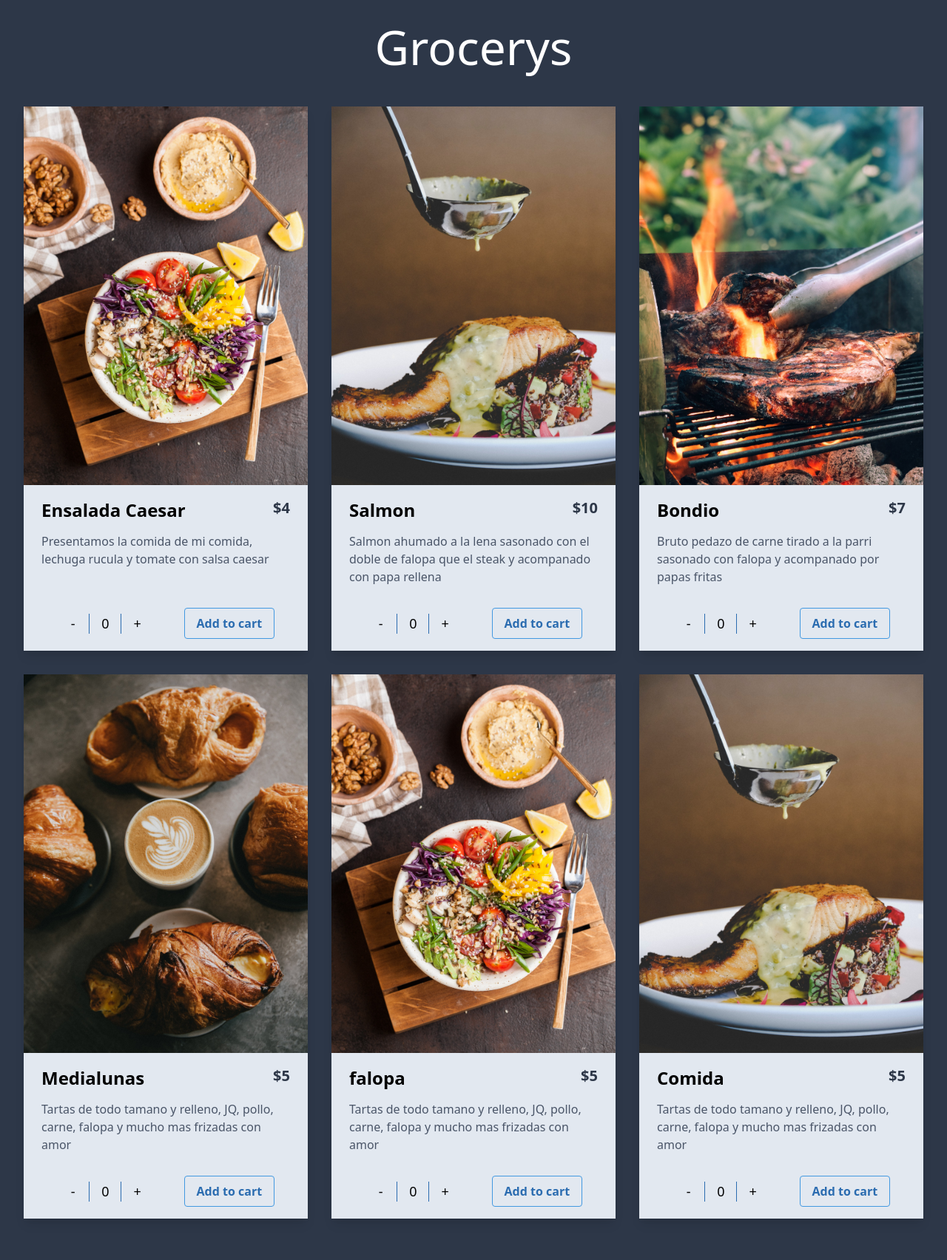
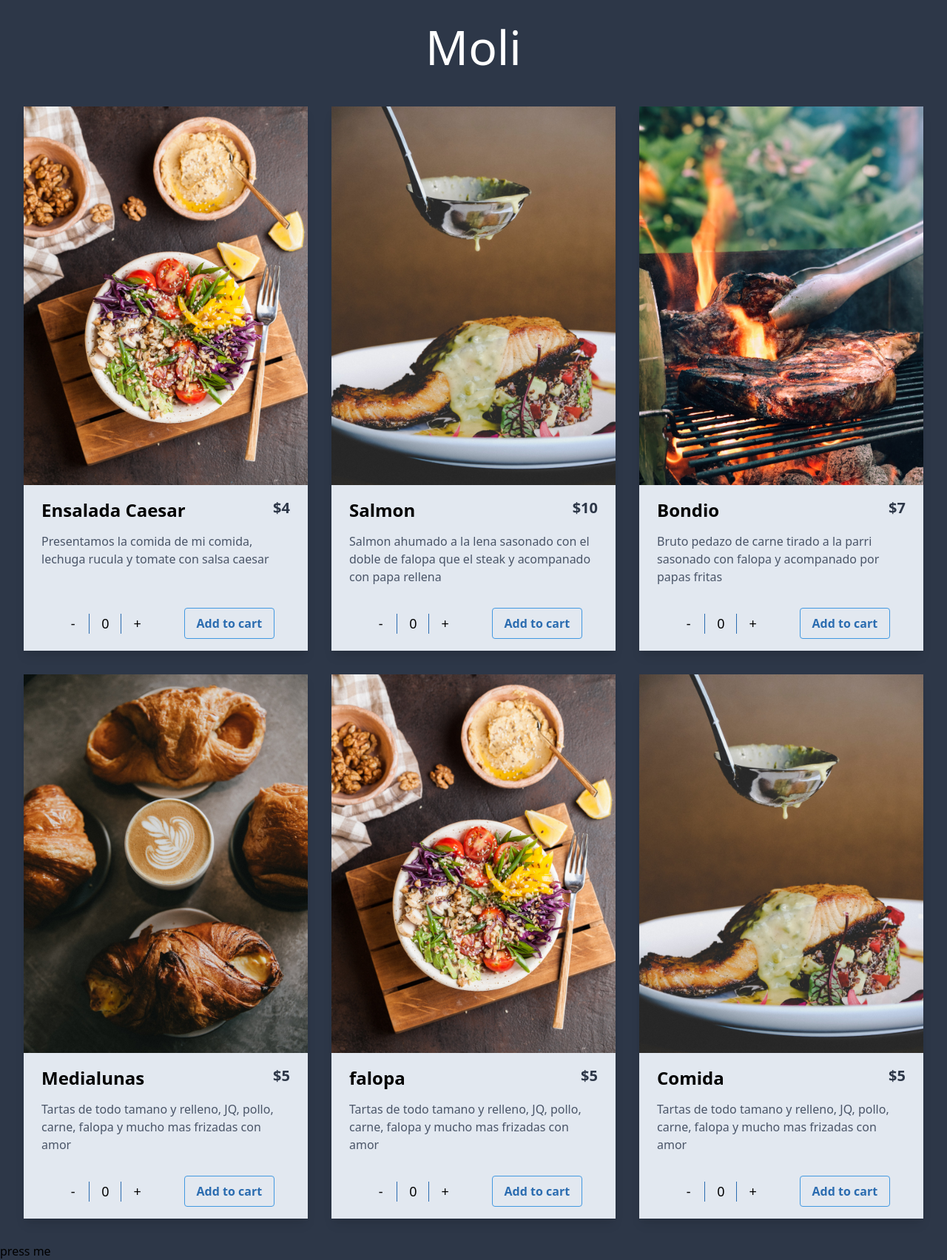
Before and after one commit to juanCortelezzi/Moli, a Next.js app: page / in a window 1280 px wide. Shown: the whole page at 74% size. Before the commit the page ends 1680 px from the top, so only its background shows below. Built offline with nearby package versions, Linux system fonts and the light colour scheme.

Commit message:
added previsory context and cart, will improve in some time

```diff
--- a/components/card.tsx
+++ b/components/card.tsx
@@ -1,4 +1,4 @@
-import { useState } from "react";
+import { useState, useContext } from "react";
 
 export default function Card(props: {
   product_data: { title: string; description: string; image: string; value: number };
@@ -22,8 +22,8 @@ export default function Card(props: {
   const handleCart = (e: React.MouseEvent) => {
     e.preventDefault();
     if (count <= 0) return;
+    console.log(`${title}, ${count}, $${count * value}`);
     setCount(0);
-    console.log(`${title}, ${count}, $${count * value}`);
   };
 
   return (
--- /dev/null
+++ b/components/cart.tsx
@@ -0,0 +1,20 @@
+import { CartContext } from "./itemContext";
+import { useContext } from "react";
+
+const Cart = () => {
+  const { cartItems, setCartItems } = useContext(CartContext);
+
+  return (
+    <div>
+      <button
+        onClick={() => {
+          setCartItems([...cartItems, "juanba"]);
+        }}
+      >
+        press me
+      </button>
+      <p>{cartItems}</p>
+    </div>
+  );
+};
+export default Cart;
--- /dev/null
+++ b/components/itemContext.tsx
@@ -0,0 +1,4 @@
+import { createContext } from "react";
+//type Props = { children: React.ReactNode };
+
+export const CartContext = createContext(null);
--- a/pages/index.tsx
+++ b/pages/index.tsx
@@ -1,20 +1,27 @@
 import Head from "next/head";
 import Card from "../components/card";
 import products from "../components/Products";
+import Cart from "../components/cart";
+import { CartContext } from "../components/itemContext";
+import { useState } from "react";
 
-export default function Home() {
+export default function App() {
+  const [cartItems, setCartItems] = useState([]);
   return (
     <div>
       <Head>
-        <title>Groceries</title>
+        <title>Moli</title>
         <link rel="icon" href="/favicon.ico" />
       </Head>
-      <h1 className="text-center text-6xl text-white my-4">Grocerys</h1>
-      <div className="mb-4 mx-2 flex flex-col items-around content-start justify-center md:flex-row md:flex-wrap">
-        {products.map((p) => {
-          return <Card key={p.title} product_data={p} />;
-        })}
-      </div>
+      <h1 className="text-center text-6xl text-white my-4">Moli</h1>
+      <CartContext.Provider value={{ cartItems, setCartItems }}>
+        <div className="mb-4 mx-2 flex flex-col items-around content-start justify-center md:flex-row md:flex-wrap">
+          {products.map((p) => {
+            return <Card key={p.title} product_data={p} />;
+          })}
+        </div>
+        <Cart />
+      </CartContext.Provider>
     </div>
   );
 }
```
